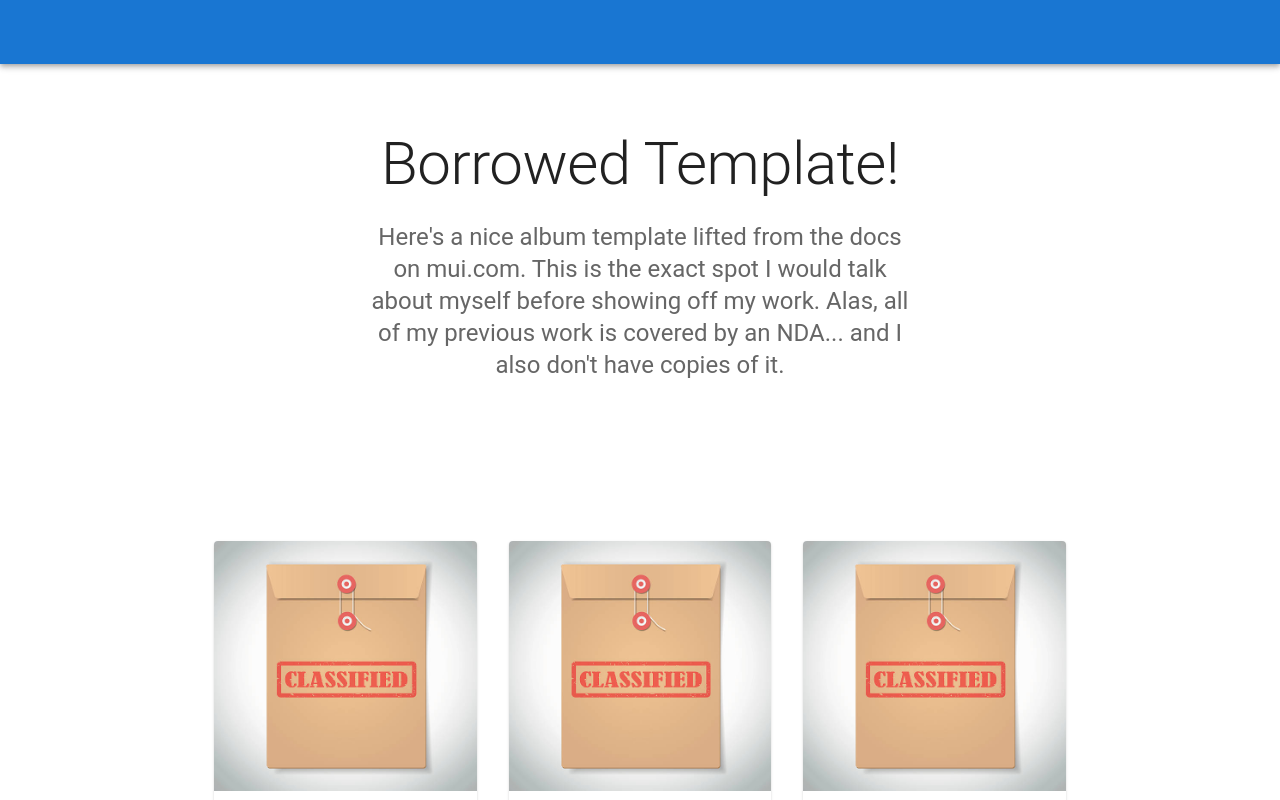
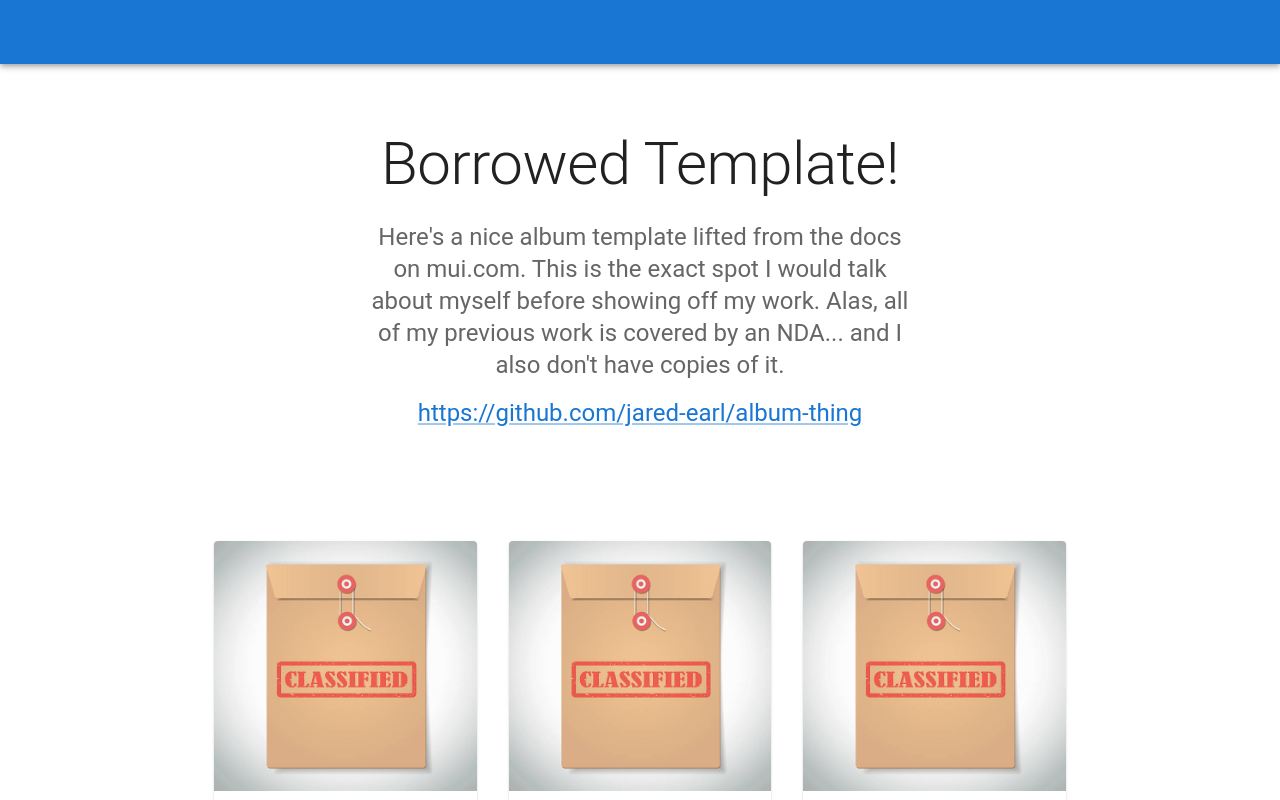
Before and after one commit to jared-earl/album-thing, a React (Create React App) app: page / in a window 1280 px wide. Shown: the top 800 px of the page. Built offline with nearby package versions, Linux system fonts and the light colour scheme.

Commit message:
add github link

```diff
--- a/src/Album.js
+++ b/src/Album.js
@@ -66,14 +66,9 @@ export default function Album() {
               spot I would talk about myself before showing off my work. Alas, all
               of my previous work is covered by an NDA... and I also don't have copies of it.
             </Typography>
-            <Stack
-              sx={{ pt: 4 }}
-              direction="row"
-              spacing={2}
-              justifyContent="center"
-            >
-
-            </Stack>
+            <Typography variant="h5" align="center">
+              <Link href="https://github.com/jared-earl/album-thing">https://github.com/jared-earl/album-thing</Link>
+            </Typography>
           </Container>
         </Box>
         <Container sx={{ py: 8 }} maxWidth="md">
```
